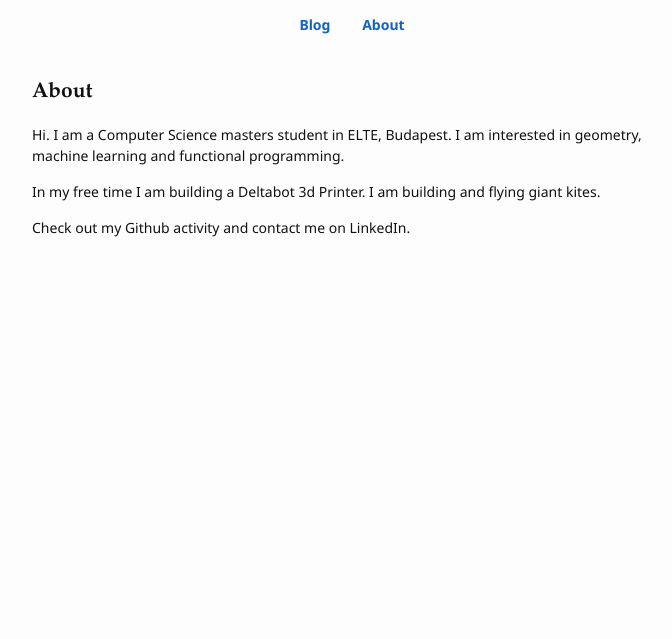
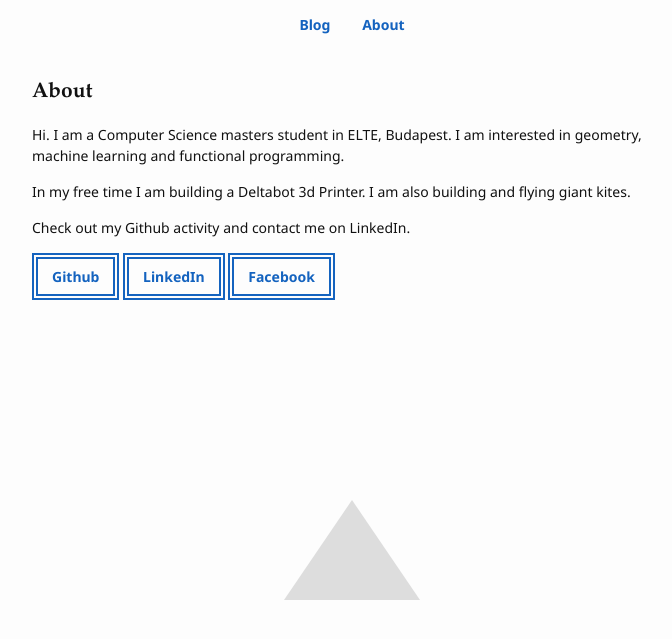
Before and after one commit to erdos/erdos.github.io, a Jekyll site: the page built from about.md, in a window 1280 px wide. Shown: the top 639 px of the page, without its empty margins (288-960 px from the left). Built offline with Jekyll 4.4.1, drawn with Linux system fonts in a browser that asks for light colours.

Commit message:
tri added

```diff
--- a/_sass/_base.scss
+++ b/_sass/_base.scss
@@ -189,3 +189,17 @@ pre {
         }
     }
 }
+
+div.triangle{
+	border-bottom: 100px solid #ddd;
+	border-left: 68px solid transparent; border-right: 68px solid transparent;
+	border-top:0 solid transparent;
+	margin:200px auto; width:0; height:0;
+	transition: all 1s ease-in-out;
+}
+div.triangle:hover{
+	width: 100px; border: 0px solid transparent;
+	border-bottom: 50px solid #ddd;
+	border-top: 50px solid #ddd;
+	border-radius: 50px;
+}
--- a/about.md
+++ b/about.md
@@ -6,6 +6,12 @@ permalink: /about/
 
 Hi. I am a Computer Science masters student in ELTE, Budapest. I am interested in geometry, machine learning and functional programming.
 
-In my free time I am building a Deltabot 3d Printer. I am building and flying giant kites.
+In my free time I am building a Deltabot 3d Printer. I am also building and flying giant kites.
 
 Check out my Github activity and contact me on LinkedIn.
+
+<a class="outline" href="https://www.github.com/erdos">Github</a>
+<a class="outline" href="https://www.linkedin.com/in/erdosjr">LinkedIn</a>
+<a class="outline" href="https://www.facebook.com/janos.erdos">Facebook</a>
+
+<div class="triangle"></div>
```
